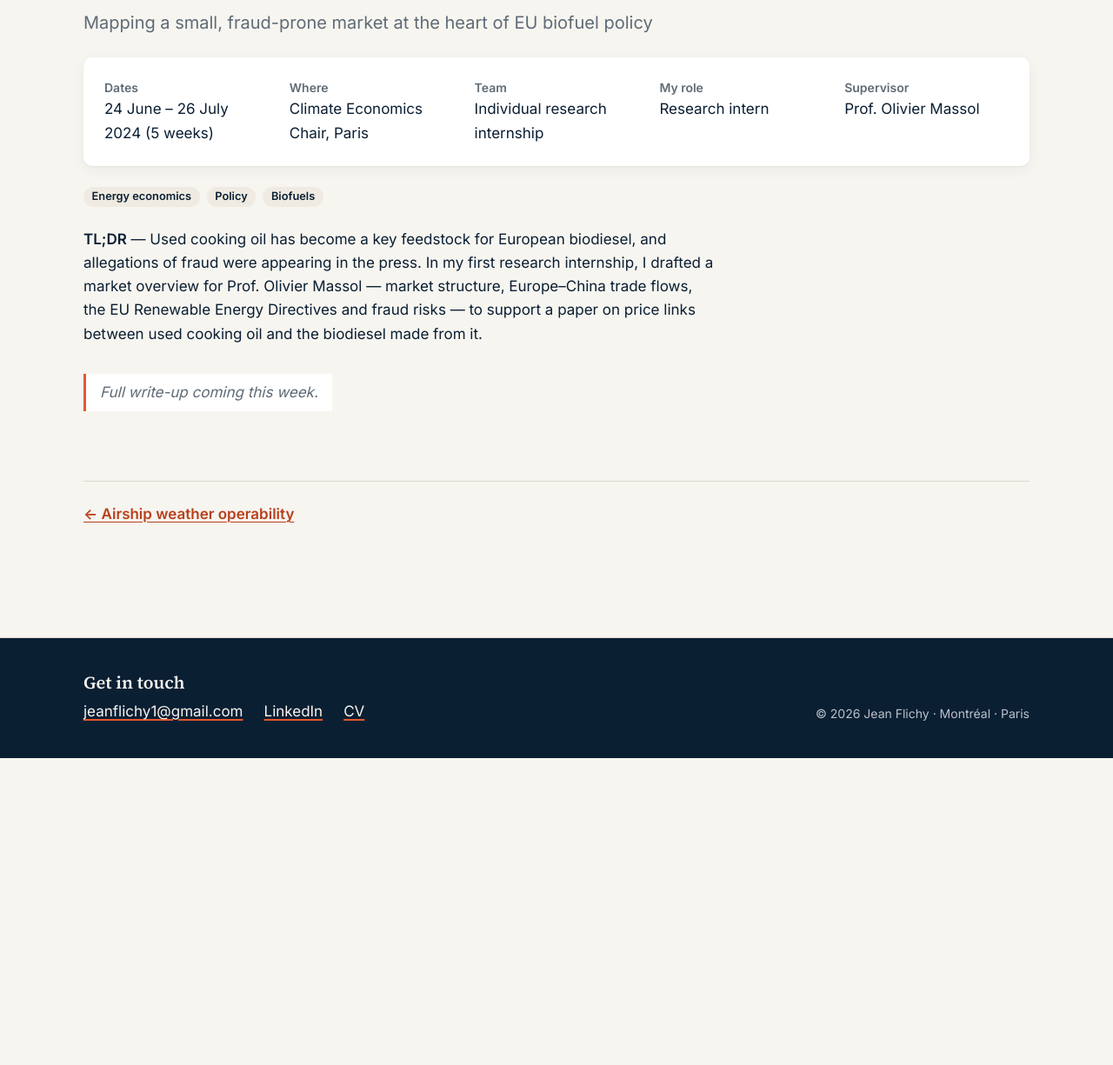
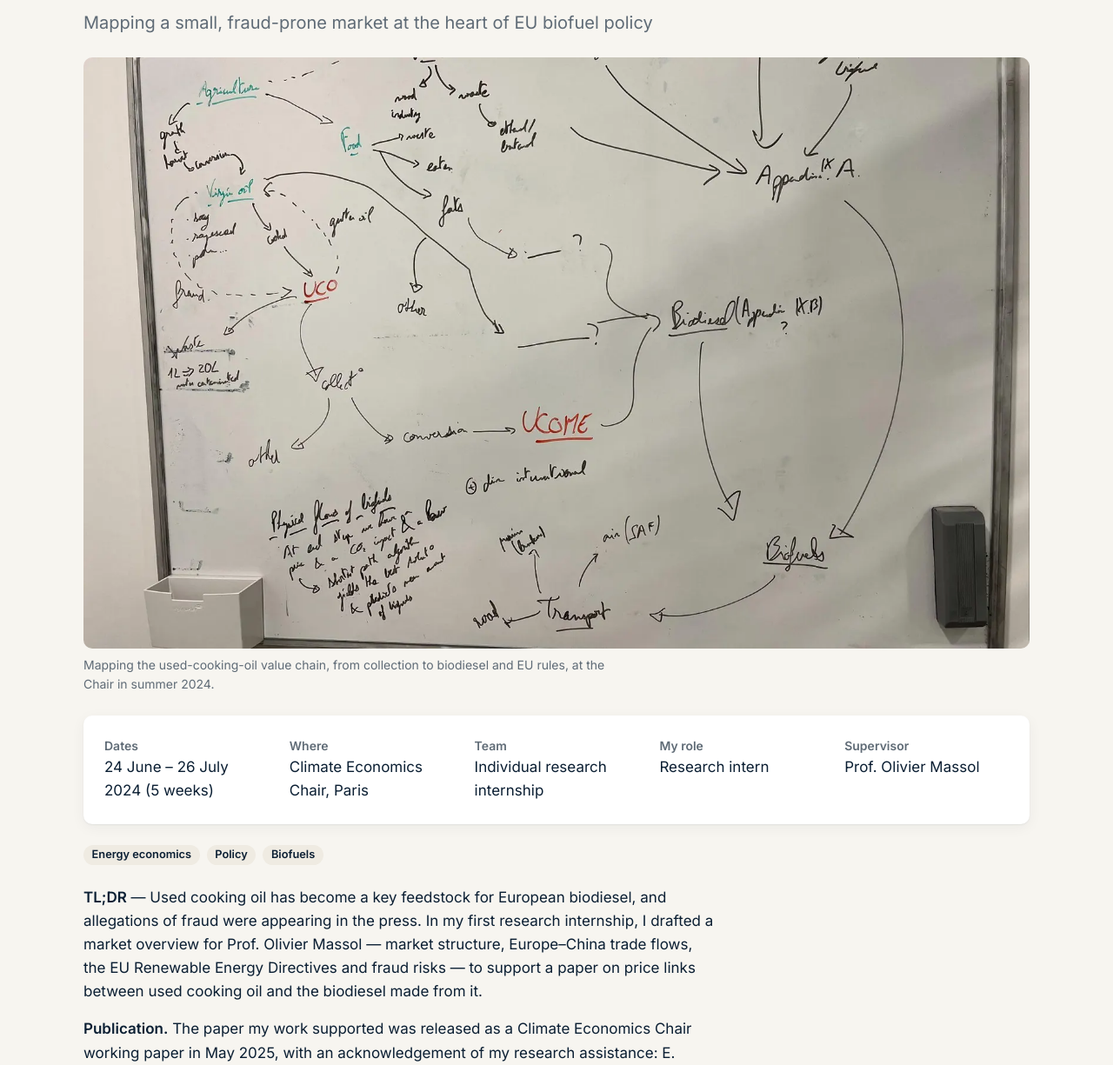
Before and after one commit to coucou330/jean-flichy-site, a plain HTML site: page docs/work/used-cooking-oil-biofuels/index.html in a window 1280 px wide. Shown: the part 200-1425 px from the top of the page at 87% size. Before the commit the page ends 1072 px from the top, so only its background shows below. Drawn offline with Linux system fonts and the light colour scheme.

Commit message:
Update site 2026-11-23

```diff
--- a/docs/work/used-cooking-oil-biofuels/index.html
+++ b/docs/work/used-cooking-oil-biofuels/index.html
@@ -42,9 +42,17 @@
 <article class="wrap page project">
   <p class="eyebrow"><a href="/jean-flichy-site/work/">Work</a></p>
   <h1 class="page-title">Used cooking oil and biofuels</h1>
-<p class="lead">Mapping a small, fraud-prone market at the heart of EU biofuel policy</p>  <dl class="facts">
+<p class="lead">Mapping a small, fraud-prone market at the heart of EU biofuel policy</p>  <figure class="figure">
+    <picture>
+      <source type="image/webp" srcset="/jean-flichy-site/img/projects/uco-whiteboard-800.webp 800w, /jean-flichy-site/img/projects/uco-whiteboard-1600.webp 1600w" sizes="(min-width: 1180px) 1088px, 100vw">
+      <img src="/jean-flichy-site/img/projects/uco-whiteboard-800.jpg" srcset="/jean-flichy-site/img/projects/uco-whiteboard-800.jpg 800w, /jean-flichy-site/img/projects/uco-whiteboard-1600.jpg 1600w" sizes="(min-width: 1180px) 1088px, 100vw" alt="Whiteboard covered with a hand-drawn diagram linking used cooking oil collection, UCOME, biodiesel, Annex IX and transport" width="800" height="500" fetchpriority="high">
+    </picture>
+    <figcaption>Mapping the used-cooking-oil value chain, from collection to biodiesel and EU rules, at the Chair in summer 2024.</figcaption>
+  </figure>
+  <dl class="facts">
 <div><dt>Dates</dt><dd>24 June – 26 July 2024 (5 weeks)</dd></div><div><dt>Where</dt><dd>Climate Economics Chair, Paris</dd></div><div><dt>Team</dt><dd>Individual research internship</dd></div><div><dt>My role</dt><dd>Research intern</dd></div><div><dt>Supervisor</dt><dd>Prof. Olivier Massol</dd></div>  </dl>
 <ul class="tags"><li class="tag">Energy economics</li><li class="tag">Policy</li><li class="tag">Biofuels</li></ul>  <div class="prose"><p><strong>TL;DR</strong> — Used cooking oil has become a key feedstock for European biodiesel, and allegations of fraud were appearing in the press. In my first research internship, I drafted a market overview for Prof. Olivier Massol — market structure, Europe–China trade flows, the EU Renewable Energy Directives and fraud risks — to support a paper on price links between used cooking oil and the biodiesel made from it.</p>
+<p><strong>Publication.</strong> The paper my work supported was released as a Climate Economics Chair working paper in May 2025, with an acknowledgement of my research assistance: E. Civel, O. Massol and A. Thomas, <a href="https://www.chaireeconomieduclimat.org/en/publications-en/unfair-trade-in-the-circular-economy-price-dynamics-in-chinese-and-european-waste-to-biofuel-industries/"><em>Unfair Trade in the Circular Economy? Price Dynamics in Chinese and European Waste to Biofuel Industries</em></a>, Working Paper 2025-12.</p>
 <p class="stub-note">Full write-up coming this week.</p></div>
   <nav class="pager" aria-label="Projects">
 <a href="/jean-flichy-site/work/airship-weather-operability/">← Airship weather operability</a>  </nav>
```
Also changed, not shown: docs/index.html (+4 -1 lines), docs/work/index.html (+4 -1 lines), docs/img/projects/uco-whiteboard-1600.jpg (added), docs/img/projects/uco-whiteboard-1600.webp (added), docs/img/projects/uco-whiteboard-800.jpg (added), docs/img/projects/uco-whiteboard-800.webp (added), static/img/projects/uco-whiteboard-1600.jpg (added), static/img/projects/uco-whiteboard-1600.webp (added), static/img/projects/uco-whiteboard-800.jpg (added), static/img/projects/uco-whiteboard-800.webp (added), 1 other file.
